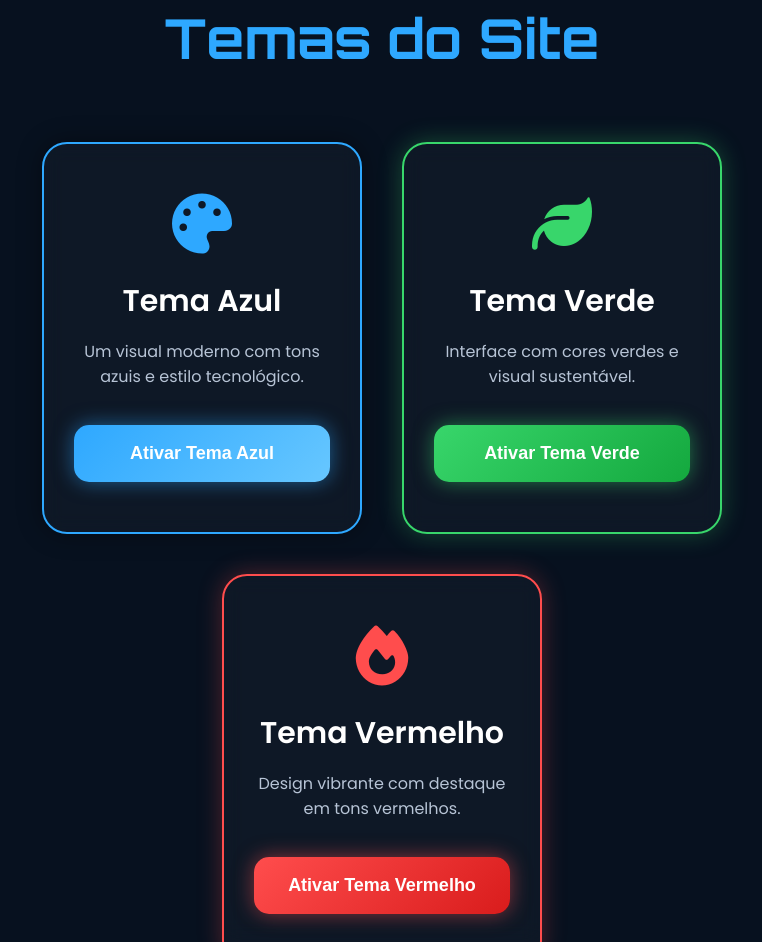
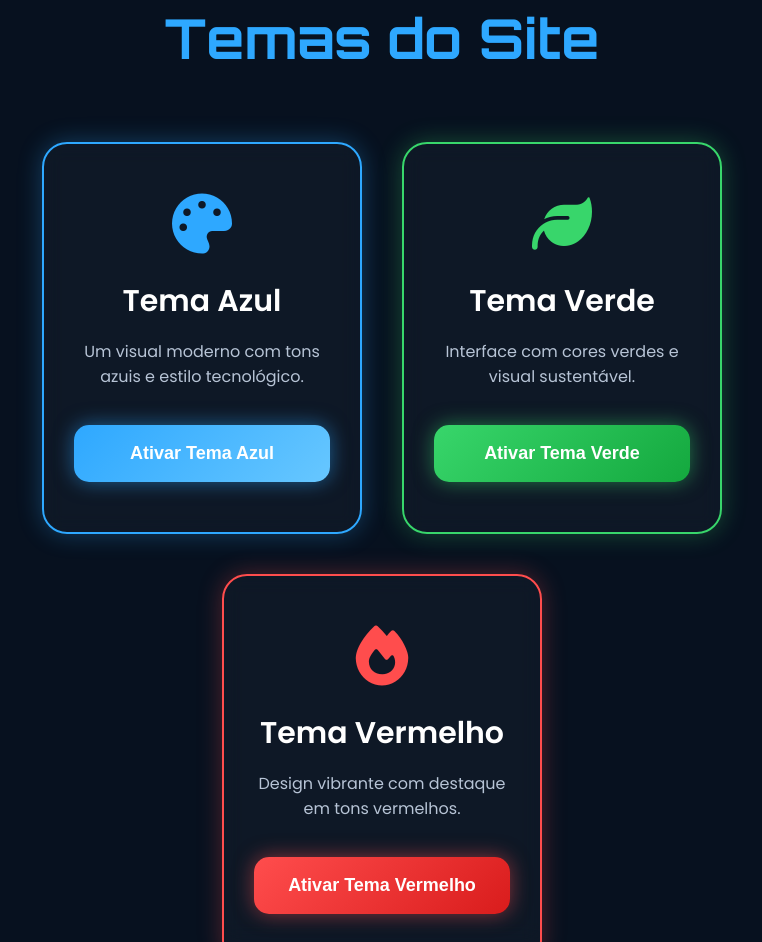
Before and after one commit to gsSentinelAlert/sentinelAlert, a plain HTML site: page index.html in a window 1280 px wide. Shown: the part 5417-6359 px from the top of the page, without its empty margins (258-1020 px from the left). Drawn offline with Linux system fonts and the light colour scheme.

Commit message:
fix: corrigindo cor do cartão azul

```diff
--- a/src/css/estilo.css
+++ b/src/css/estilo.css
@@ -265,8 +265,8 @@ footer p{
     overflow: hidden;
 }
 .tema-card.blue{
-    border: 2px solid var(--primary-color);
-    box-shadow: 0 0 25px var(--shadow-color);
+    border: 2px solid var(--blue-color);
+    box-shadow: 0 0 25px rgba(46,168,255,0.3);
 }
 .tema-card.green{
     border: 2px solid var(--green-color);
```
